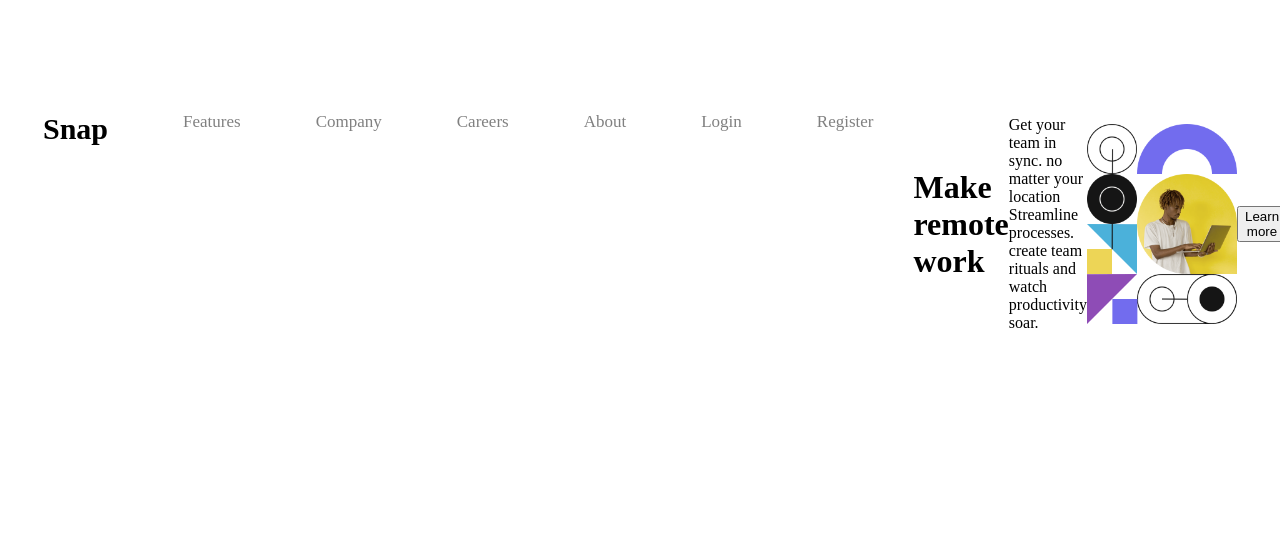
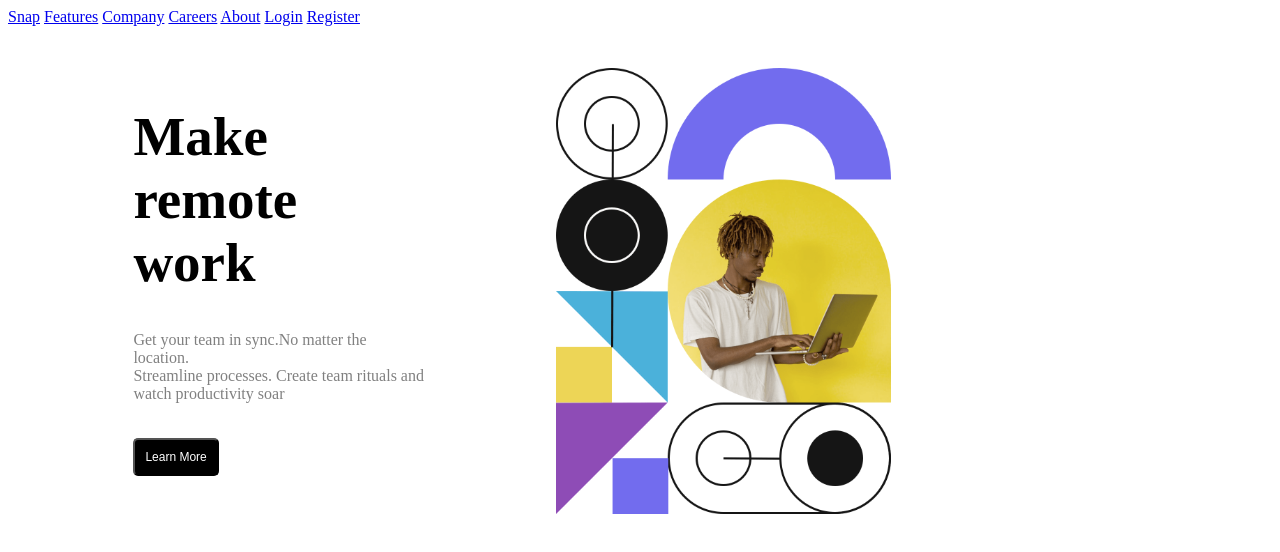
Before and after one commit to Peacesandy/Intro-Section-With-Drop-Down-Navigation, a plain HTML site: page index.html in a window 1280 px wide. Drawn offline with Linux system fonts and the light colour scheme.

Commit message:
Added images and positioned text

```diff
--- a/index.html
+++ b/index.html
@@ -7,6 +7,7 @@
     <title>Intro Section With Drop Down Navigation</title>
     <link rel="stylesheet" href="./style.css">
 </head>
+<body>
     <!--Header-->
     <header>
         <nav>
@@ -15,24 +16,25 @@
             <a href="#company">Company</a>
             <a href="#careers">Careers</a>
             <a href="#About">About</a>
-            <div class="login">
             <a href="#login">Login</a>
             <a  href="#register">Register</a>
-
         </nav>
     </header>
-    <body>
     <!--Hero-->
-     <div>
-        <div class="hero">
-        <h1>Make remote work</h1>
-        <p>Get your team in sync. no matter your location
-            Streamline processes. create team rituals and
-            watch productivity soar.
-        </p>
-        <img class="img" src="image-hero-desktop.png" alt="">
-        <button>Learn more</button>
-     </div>
+     <div class="container">
+        <div class="text">
+             <h1>Make
+                <br>remote work
+             </h1>
+             <p>Get your team in sync.No matter the location.
+              <br>  Streamline processes. Create team rituals and
+              <br> watch productivity soar</p>
+              <button>Learn More</button>
+              <img src="" alt="">
+        </div>
+        <div class="image">
+            <img src="image-hero-desktop.png" alt="">
+        </div>
      </div>
 </body>
 </html>
--- a/style.css
+++ b/style.css
@@ -1,34 +1,37 @@
 
 
-nav a{
-    float: left;
-    color: grey;
-    text-align: center;
-    padding: 12px 35px;
-    text-decoration: none;
-    font-size: 17px;
-    padding-right: 40px;
+.container{
+    display: grid;
+    align-items: center;
+    grid-template-columns: 1fr 1fr 1fr;
+    column-gap: 5px;
 }
 
-.active{
-    color: black;
-    font-size: 30px;
-    font-weight: bolder;
+img{
+    max-width: 80%;
+    max-height: 50%;
+    margin-top: 10%;
+    margin-left: 30%;
 }
 
-.login {
-    padding-left: 50px;
+h1{
+    margin-left: 30%;
+    font-size: 55px;
+    font-weight: 4000%;
 }
 
-
-
-.hero{
-    display: flex;
-    align-items: center;
-    margin-top: 100px;
+p{
+    margin-left: 30%;
+    font-style: normal;
+    color: grey;
 }
 
-.img{
-    height: 200px;
-    width: 300px;
+button{
+    margin-left: 30%;
+    color: #fff;
+    cursor: pointer;
+    font-size: 12px;
+    background-color: black;
+    border-radius: 5px;
+    padding: 10px 10px;
 }
```
Also changed, not shown: client-audiophile.svg (added), client-databiz.svg (added), client-maker.svg (added), client-meet.svg (added), icon-arrow-down.svg (added), icon-arrow-up.svg (added).
